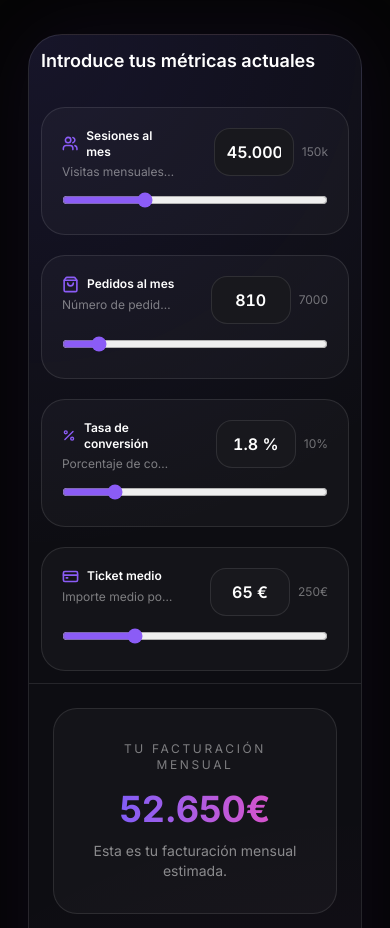
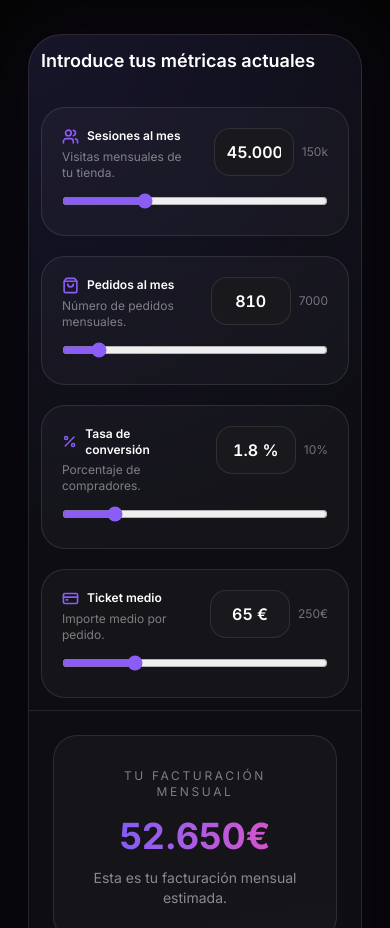
Before and after one commit to MaikelScalate/scalatelab, a Next.js app: page / in a window 390 px wide. Shown: the part 4961-5889 px from the top of the page. Built offline with nearby package versions, Linux system fonts and the light colour scheme.

Commit message:
Mejorar diseño

```diff
--- a/app/components/ui/Calculator.tsx
+++ b/app/components/ui/Calculator.tsx
@@ -188,7 +188,7 @@ lg:max-w-none
     "
             >
 
-              <div className="grid w-full grid-cols-[minmax(0,1fr)_140px] lg:grid-cols-[minmax(0,1fr)_180px] items-start gap-3">
+              <div className="grid w-full grid-cols-[1fr_130px] lg:grid-cols-[1fr_170px] items-start gap-3">
 
                 <div className="flex-1 min-w-0">
 
@@ -201,21 +201,13 @@ lg:max-w-none
                     Sesiones al mes
                   </p>
 
-                  <p className="
-  mt-1
-  text-xs
-  lg:text-sm
-  text-white/45
-  whitespace-nowrap
-  overflow-hidden
-  text-ellipsis
-">
+                  <p className="mt-1 text-xs lg:text-sm text-white/45 sm:whitespace-nowrap">
                     Visitas mensuales de tu tienda.
                   </p>
 
                 </div>
 
-                <div className="flex w-full justify-end items-center gap-2 lg:gap-5">
+                <div className="flex justify-end items-center gap-2 lg:gap-5">
                   <input
                     type="text"
                     inputMode="numeric"
@@ -244,10 +236,7 @@ lg:max-w-none
 
                     }}
                     className="
-    w-full
-max-w-[80px]
-min-w-0
-lg:max-w-[110px]
+    w-[80px]
 lg:w-[110px]
 tabular-nums
     lg:w-[110px]
@@ -317,7 +306,7 @@ lg:max-w-none
   p-5 lg:p-6
   "
             >
-              <div className="grid w-full grid-cols-[minmax(0,1fr)_140px] lg:grid-cols-[minmax(0,1fr)_180px] items-start gap-3">
+              <div className="grid w-full grid-cols-[1fr_130px] lg:grid-cols-[1fr_170px] items-start gap-3">
 
                 <div className="flex-1 min-w-0">
 
@@ -330,21 +319,13 @@ lg:max-w-none
                     Pedidos al mes
                   </p>
 
-                  <p className="
-  mt-1
-  text-xs
-  lg:text-sm
-  text-white/45
-  whitespace-nowrap
-  overflow-hidden
-  text-ellipsis
-">
+                  <p className="mt-1 text-xs lg:text-sm text-white/45 sm:whitespace-nowrap">
                     Número de pedidos mensuales.
                   </p>
 
                 </div>
 
-                <div className="flex w-full justify-end items-center gap-2 lg:gap-5">
+                <div className="flex justify-end items-center gap-2 lg:gap-5">
 
                   <input
                     type="text"
@@ -380,10 +361,7 @@ if (newConversion > maxConversion) {
 
                     }}
                     className="
-    w-full
-max-w-[80px]
-min-w-0
-lg:max-w-[110px]
+    w-[80px]
 lg:w-[110px]
 tabular-nums
     rounded-2xl
@@ -448,7 +426,7 @@ lg:max-w-none
   p-5 lg:p-6
   "
             >
-              <div className="grid w-full grid-cols-[minmax(0,1fr)_140px] lg:grid-cols-[minmax(0,1fr)_180px] items-start gap-3">
+              <div className="grid w-full grid-cols-[1fr_130px] lg:grid-cols-[1fr_170px] items-start gap-3">
 
                 <div className="flex-1 min-w-0">
 
@@ -461,21 +439,13 @@ lg:max-w-none
                     Tasa de conversión
                   </p>
 
-                  <p className="
-  mt-1
-  text-xs
-  lg:text-sm
-  text-white/45
-  whitespace-nowrap
-  overflow-hidden
-  text-ellipsis
-">
+                  <p className="mt-1 text-xs lg:text-sm text-white/45 sm:whitespace-nowrap">
                     Porcentaje de compradores.
                   </p>
 
                 </div>
 
-                <div className="flex w-full justify-end items-center gap-2 lg:gap-5">
+                <div className="flex justify-end items-center gap-2 lg:gap-5">
 
                   <input
                     type="text"
@@ -509,10 +479,7 @@ lg:max-w-none
 
                     }}
                     className="
-    w-full
-max-w-[80px]
-min-w-0
-lg:max-w-[110px]
+    w-[80px]
 lg:w-[110px]
 tabular-nums
     rounded-2xl
@@ -578,7 +545,7 @@ lg:max-w-none
   p-5 lg:p-6
   "
             >
-              <div className="grid w-full grid-cols-[minmax(0,1fr)_140px] lg:grid-cols-[minmax(0,1fr)_180px] items-start gap-3">
+              <div className="grid w-full grid-cols-[1fr_130px] lg:grid-cols-[1fr_170px] items-start gap-3">
 
                 <div className="flex-1 min-w-0">
 
@@ -591,21 +558,13 @@ lg:max-w-none
                     Ticket medio
                   </p>
 
-                  <p className="
-  mt-1
-  text-xs
-  lg:text-sm
-  text-white/45
-  whitespace-nowrap
-  overflow-hidden
-  text-ellipsis
-">
+                  <p className="mt-1 text-xs lg:text-sm text-white/45 sm:whitespace-nowrap">
                     Importe medio por pedido.
                   </p>
 
                 </div>
 
-                <div className="flex w-full justify-end items-center gap-2 lg:gap-5">
+                <div className="flex justify-end items-center gap-2 lg:gap-5">
 
                   <input
                     type="text"
@@ -631,10 +590,7 @@ lg:max-w-none
 
                     }}
                     className="
-    w-full
-max-w-[80px]
-min-w-0
-lg:max-w-[110px]
+    w-[80px]
 lg:w-[110px]
 tabular-nums
     rounded-2xl
@@ -705,6 +661,7 @@ lg:max-w-none
 
             <div
   className="
+        w-full
         w-full
 lg:max-w-none
         lg:max-w-none
@@ -804,6 +761,7 @@ lg:max-w-none
 
             <div
   className="
+        w-full
         w-full
 lg:max-w-none
         lg:max-w-none
```
